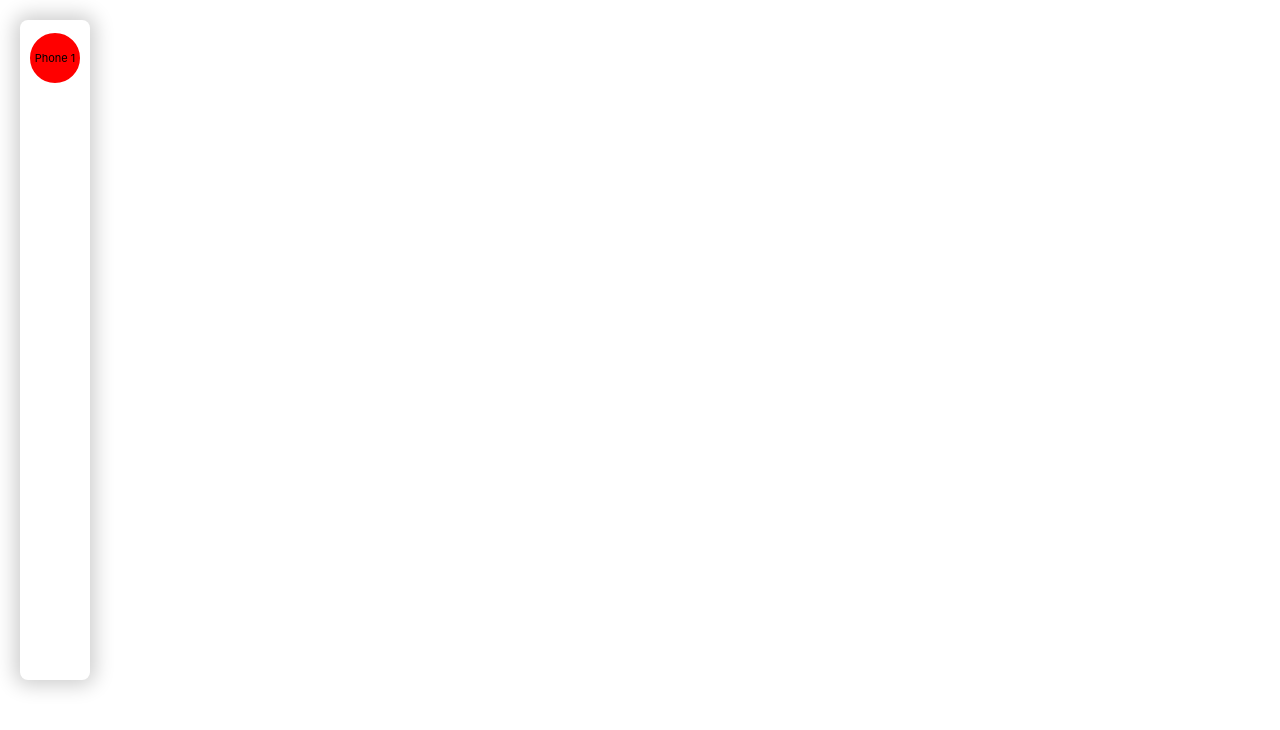
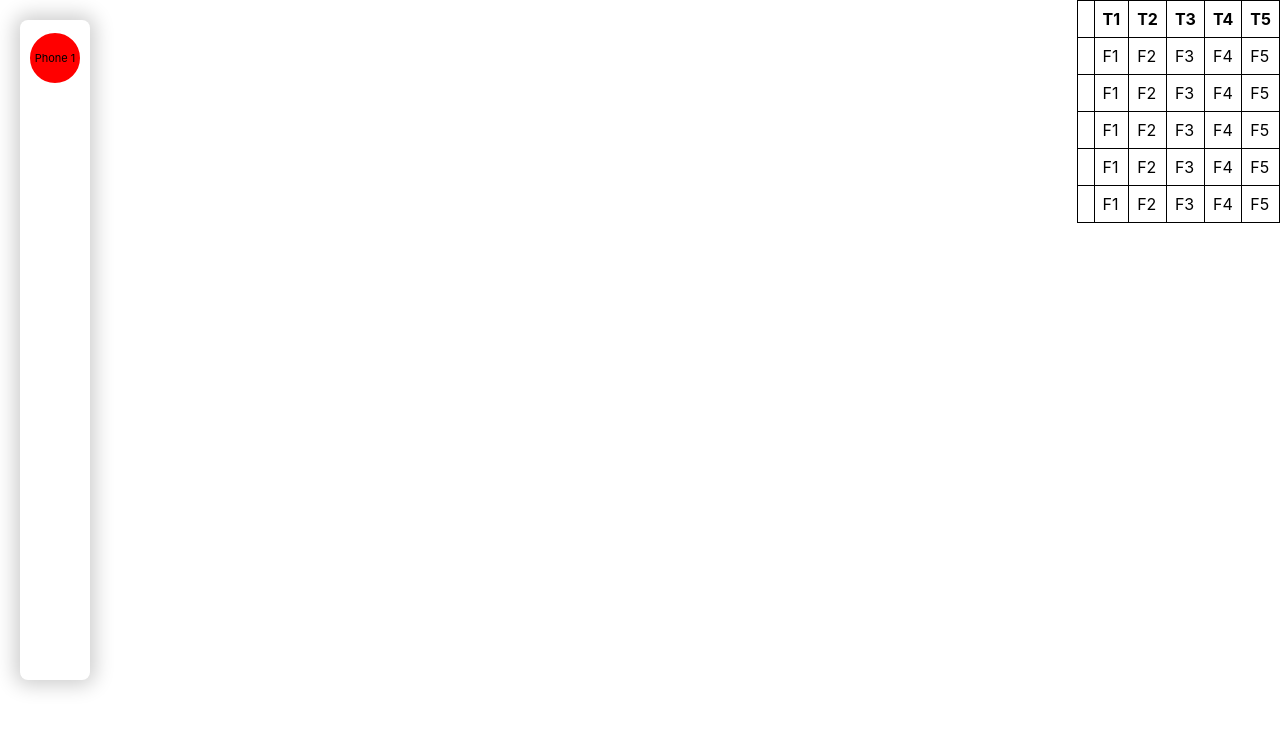
Before and after one commit to tanguylegazon/fh-simulator, a React (Vite) app: page / in a window 1280 px wide. Shown: the top 730 px of the page. Built offline with nearby package versions, Linux system fonts and the light colour scheme.

Commit message:
add hooping graph

```diff
--- a/src/App.jsx
+++ b/src/App.jsx
@@ -2,6 +2,7 @@ import Toolbar from './components/Toolbar';
 import Antenna from './components/Antenna';
 import StatsPanel from './components/StatsPanel';
 import Phone from './components/Phone';
+import Graph from './components/Graph';
 
 function App() {
     const phone_number = 3;
@@ -15,6 +16,7 @@ function App() {
             </Toolbar>
             <Antenna/>
             <StatsPanel/>
+            <Graph/>
         </div>
     );
 }
--- /dev/null
+++ b/src/components/Graph.css
@@ -0,0 +1,26 @@
+.div_graph {
+    position: fixed;
+    width: auto;
+    height: auto;
+    top: 0;
+    right: 0;
+    z-index: -1;
+}
+
+.table_graph {
+    border: 1px solid black;
+    border-collapse: collapse;
+    padding: 8px;
+}
+
+.th_graph {
+    border: 1px solid black;
+    border-collapse: collapse;
+    padding: 8px;
+}
+
+.td_graph {
+    border: 1px solid black;
+    border-collapse: collapse;
+    padding: 8px;
+}
--- /dev/null
+++ b/src/components/Graph.jsx
@@ -0,0 +1,64 @@
+import './Graph.css';
+
+function Graph(){
+    return(
+        <div className='div_graph'>
+            <table className='table_graph'>
+                <thead>
+                    <tr>
+                        <th className='th_graph'></th>
+                        <th className='th_graph'>T1</th>
+                        <th className='th_graph'>T2</th>
+                        <th className='th_graph'>T3</th>
+                        <th className='th_graph'>T4</th>
+                        <th className='th_graph'>T5</th>
+                    </tr>
+                </thead>
+                <tbody>
+                    <tr>
+                        <td className='td_graph'></td>
+                        <td className='td_graph'>F1</td>
+                        <td className='td_graph'>F2</td>
+                        <td className='td_graph'>F3</td>
+                        <td className='td_graph'>F4</td>
+                        <td className='td_graph'>F5</td>
+                    </tr>
+                    <tr>
+                        <td className='td_graph'></td>
+                        <td className='td_graph'>F1</td>
+                        <td className='td_graph'>F2</td>
+                        <td className='td_graph'>F3</td>
+                        <td className='td_graph'>F4</td>
+                        <td className='td_graph'>F5</td>
+                    </tr>
+                    <tr>
+                        <td className='td_graph'></td>
+                        <td className='td_graph'>F1</td>
+                        <td className='td_graph'>F2</td>
+                        <td className='td_graph'>F3</td>
+                        <td className='td_graph'>F4</td>
+                        <td className='td_graph'>F5</td>
+                    </tr>
+                    <tr>
+                        <td className='td_graph'></td>
+                        <td className='td_graph'>F1</td>
+                        <td className='td_graph'>F2</td>
+                        <td className='td_graph'>F3</td>
+                        <td className='td_graph'>F4</td>
+                        <td className='td_graph'>F5</td>
+                    </tr>
+                    <tr>
+                        <td className='td_graph'></td>
+                        <td className='td_graph'>F1</td>
+                        <td className='td_graph'>F2</td>
+                        <td className='td_graph'>F3</td>
+                        <td className='td_graph'>F4</td>
+                        <td className='td_graph'>F5</td>
+                    </tr>
+                </tbody>
+            </table>
+        </div>
+    );
+}
+
+export default Graph;
```
